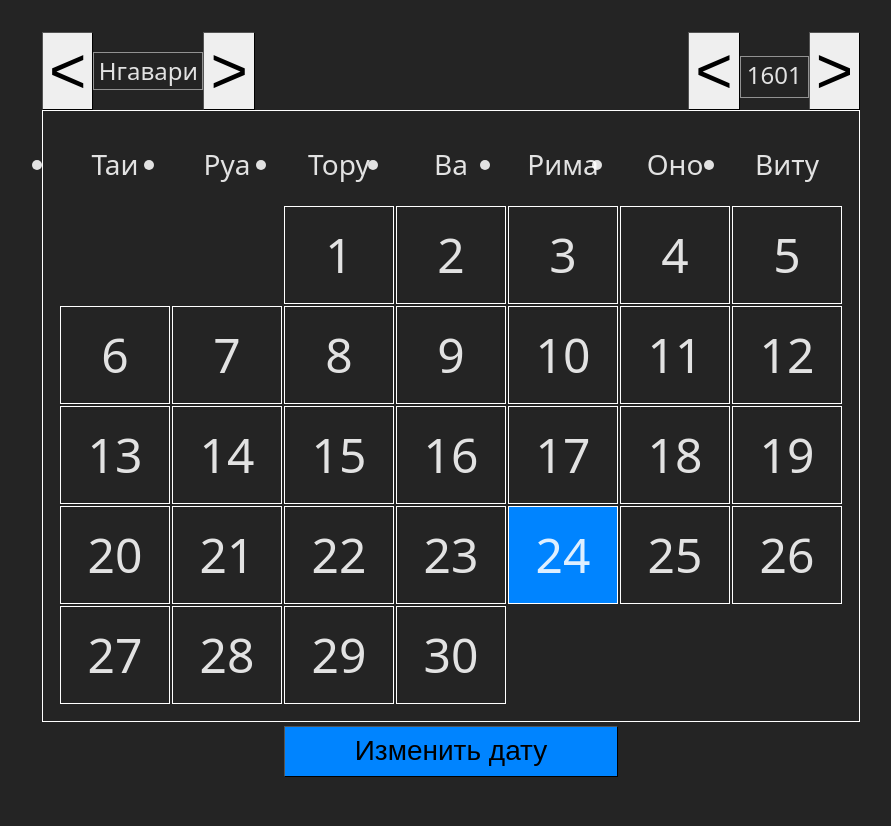
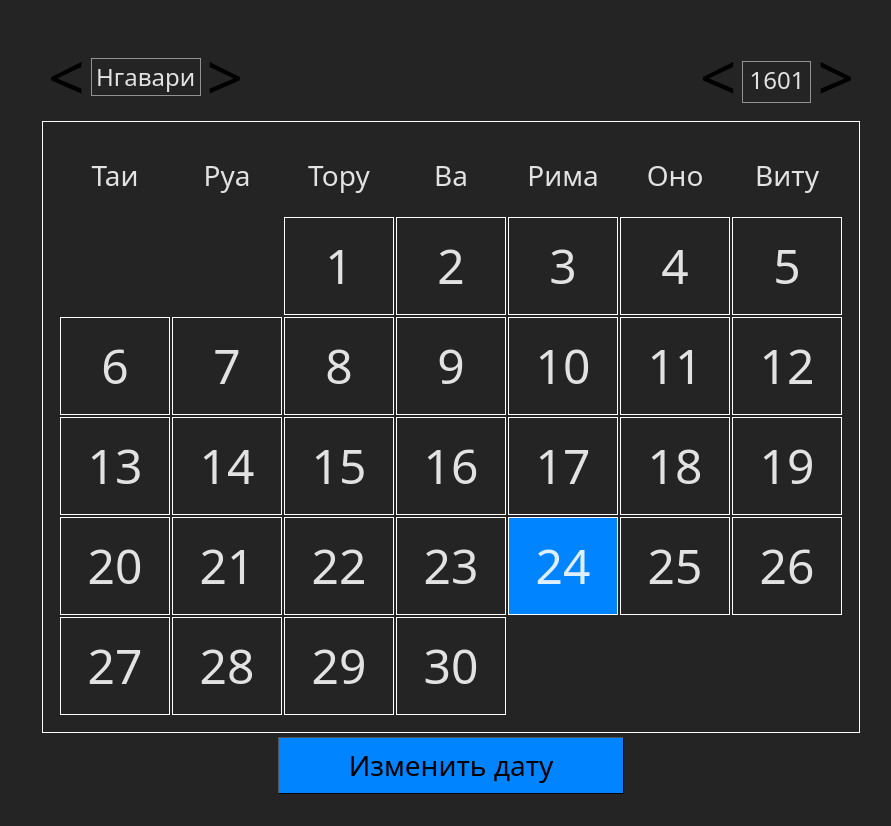
Before and after one commit to dillank82/serband-calendar, a React (Vite) app: page / in a window 1280 px wide. Shown: the whole page, without its empty margins (189-1080 px from the left). Built offline with nearby package versions, Linux system fonts and the light colour scheme.

Commit message:
fix(ui): adjust index and DaysOfWeek styles
- DaysOfWeek: set list style to none
- Btn class: set background colo to transparent; set border and
box-shadow to none
- Button style: explicitly specify the font

```diff
--- a/src/Components/DaysOfWeek/DaysOfWeek.css
+++ b/src/Components/DaysOfWeek/DaysOfWeek.css
@@ -3,6 +3,7 @@
     grid-template-columns: repeat(7, 7em);
     padding: 1em;
     padding-bottom: 0.25em;
+    list-style: none;
 }
 
 .day-of-week {
--- a/src/index.css
+++ b/src/index.css
@@ -35,9 +35,13 @@ body {
   display: flex;
   cursor: pointer;
   font-size: 4em;
+  background-color: transparent;
+  border: none;
+  box-shadow: none;
 }
 
 button {
   border-width: 1px;
   cursor: pointer;
+  font-family: system-ui, Avenir, Helvetica, Arial, sans-serif;
 }
```
